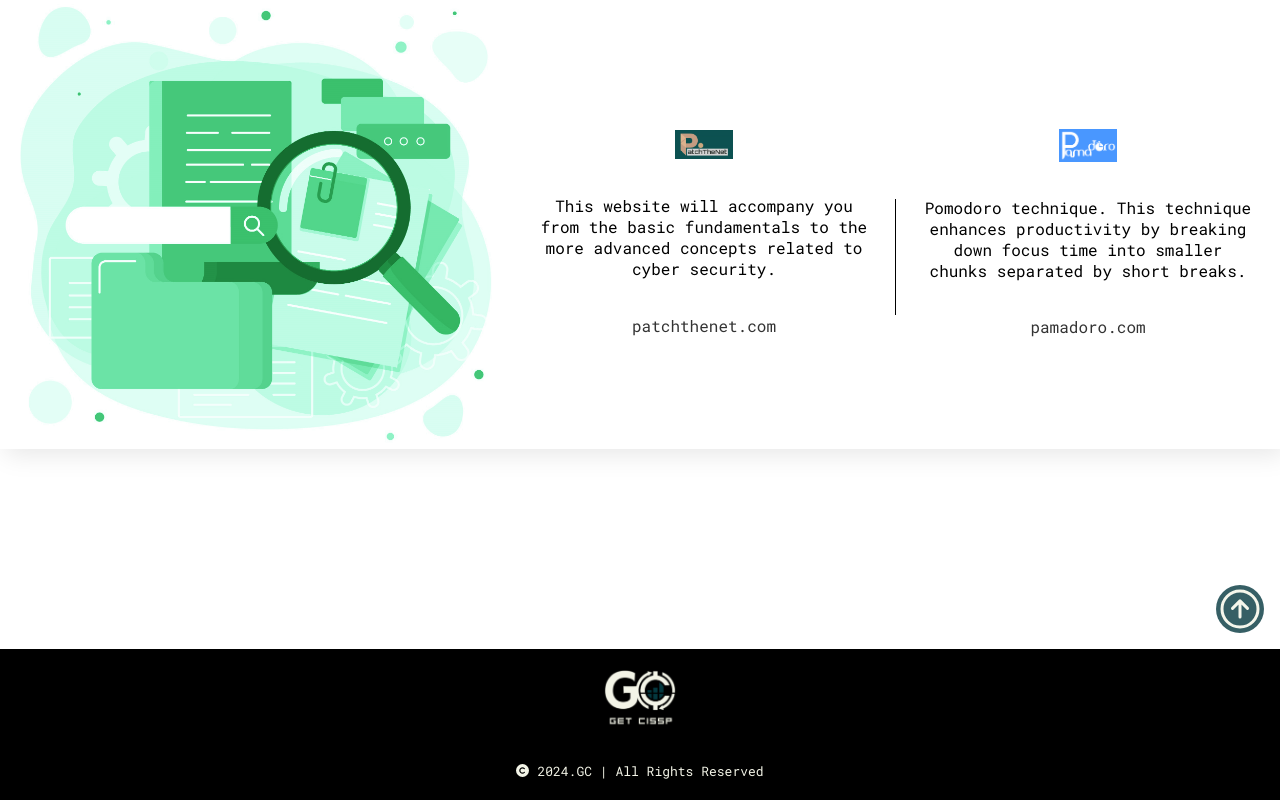
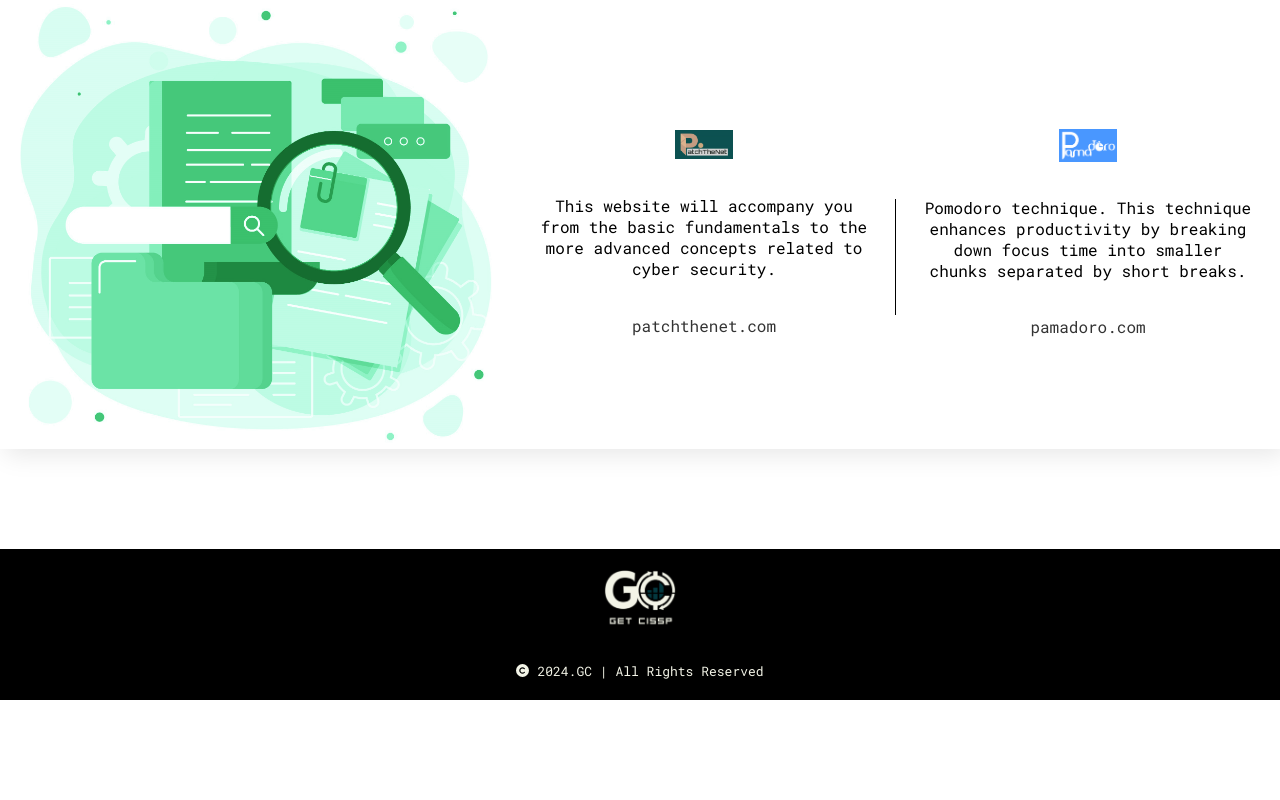
Before and after one commit to Nadia-Amz/cissp-, a React (Create React App) app: page / in a window 1280 px wide. Shown: the part 3375-4175 px from the top of the page. After the commit the page ends 4075 px from the top, so only its background shows below. Built offline with nearby package versions, Linux system fonts and the light colour scheme.

Commit message:
commited

```diff
--- a/package.json
+++ b/package.json
@@ -14,6 +14,7 @@
     "react-router-dom": "^6.22.0",
     "react-scripts": "5.0.1",
     "react-scroll": "^1.9.0",
+    "react-scroll-to-top": "^3.0.0",
     "web-vitals": "^2.1.4"
   },
   "scripts": {
--- a/src/components/Resources.js
+++ b/src/components/Resources.js
@@ -17,7 +17,7 @@ function Resources() {
             This website will accompany you from the basic fundamentals to the
             more advanced concepts related to cyber security.
           </p>
-          <a href="https://patchthenet.com/" id="link">
+          <a href="https://patchthenet.com/" id="link" target="_blank">
             patchthenet.com
           </a>
         </div>
@@ -28,7 +28,7 @@ function Resources() {
             Pomodoro technique. This technique enhances productivity by breaking
             down focus time into smaller chunks separated by short breaks.
           </p>
-          <a href="https://pamadoro.com/" id="link">
+          <a href="https://pamadoro.com/" id="link" target="_blank">
             pamadoro.com
           </a>
         </div>
--- a/src/components/TopIcon.js
+++ b/src/components/TopIcon.js
@@ -1,19 +1,22 @@
 import React from "react";
 import "../css/Style.css";
-import { animateScroll as scroll } from "react-scroll";
+import ScrollToTop from "react-scroll-to-top";
+// import { animateScroll as scroll } from "react-scroll";
 
 function TopIcon() {
-  const scrollToTop = () => {
-    scroll.scrollToTop();
-  };
+  // const scrollToTop = () => {
+  //   scroll.scrollToTop();
+  // };
 
   return (
     <>
       <div className="top-button">
-        <ion-icon
+      <ScrollToTop smooth color="#04383F"/>
+
+        {/* <ion-icon
           name="arrow-up-circle-outline"
-          onClick={scrollToTop}
-        ></ion-icon>
+          // onClick={scrollToTop}
+        ></ion-icon> */}
       </div>
     </>
   );
--- a/src/css/Style.css
+++ b/src/css/Style.css
@@ -478,10 +478,9 @@ body{
     display: flex;
     justify-content: flex-end;
     align-items: flex-end;
-    font-size: 3rem;
-    height: 200px;
+    height: 100px;
 }
-.top-button ion-icon{
+/* .top-button ion-icon{
     margin-right: 1rem;
     margin-bottom: 1rem;
     background-color: #04383F;
@@ -492,7 +491,7 @@ body{
 }
 .top-button ion-icon:hover{
     opacity: 1;
-}
+} */
 
 /*footer section*/
 
```
Also changed, not shown: 1 other file (tests, documents, lock files or other folders).
